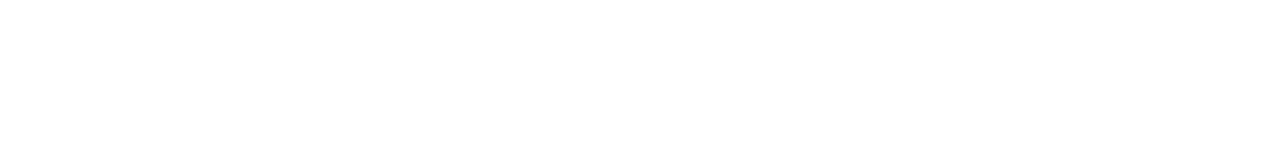
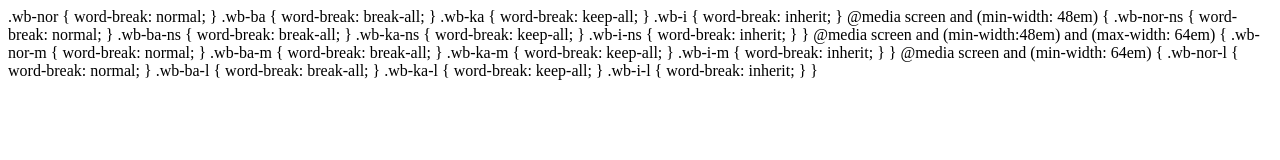
Before and after one commit to mrmrs/css-word-break, a website: page index.html in a window 1280 px wide. Drawn offline with Linux system fonts and the light colour scheme.

Commit message:
Adding css contents to html file for documentation

```diff
--- a/index.html
+++ b/index.html
@@ -12,5 +12,31 @@
     <link rel="stylesheet" href="word-break.css">
   </head>
   <body>
-  </body>
+.wb-nor { word-break: normal; }
+.wb-ba {  word-break: break-all; }
+.wb-ka {  word-break: keep-all; }
+.wb-i {   word-break: inherit; }
+
+@media screen and (min-width: 48em) {
+.wb-nor-ns { word-break: normal; }
+.wb-ba-ns {  word-break: break-all; }
+.wb-ka-ns {  word-break: keep-all; }
+.wb-i-ns {   word-break: inherit; }
+}
+
+@media screen and (min-width:48em) and (max-width: 64em) {
+.wb-nor-m { word-break: normal; }
+.wb-ba-m {  word-break: break-all; }
+.wb-ka-m {  word-break: keep-all; }
+.wb-i-m {   word-break: inherit; }
+}
+
+@media screen and (min-width: 64em) {
+.wb-nor-l { word-break: normal; }
+.wb-ba-l {  word-break: break-all; }
+.wb-ka-l {  word-break: keep-all; }
+.wb-i-l {   word-break: inherit; }
+}
+
+</body>
 </html>
```
